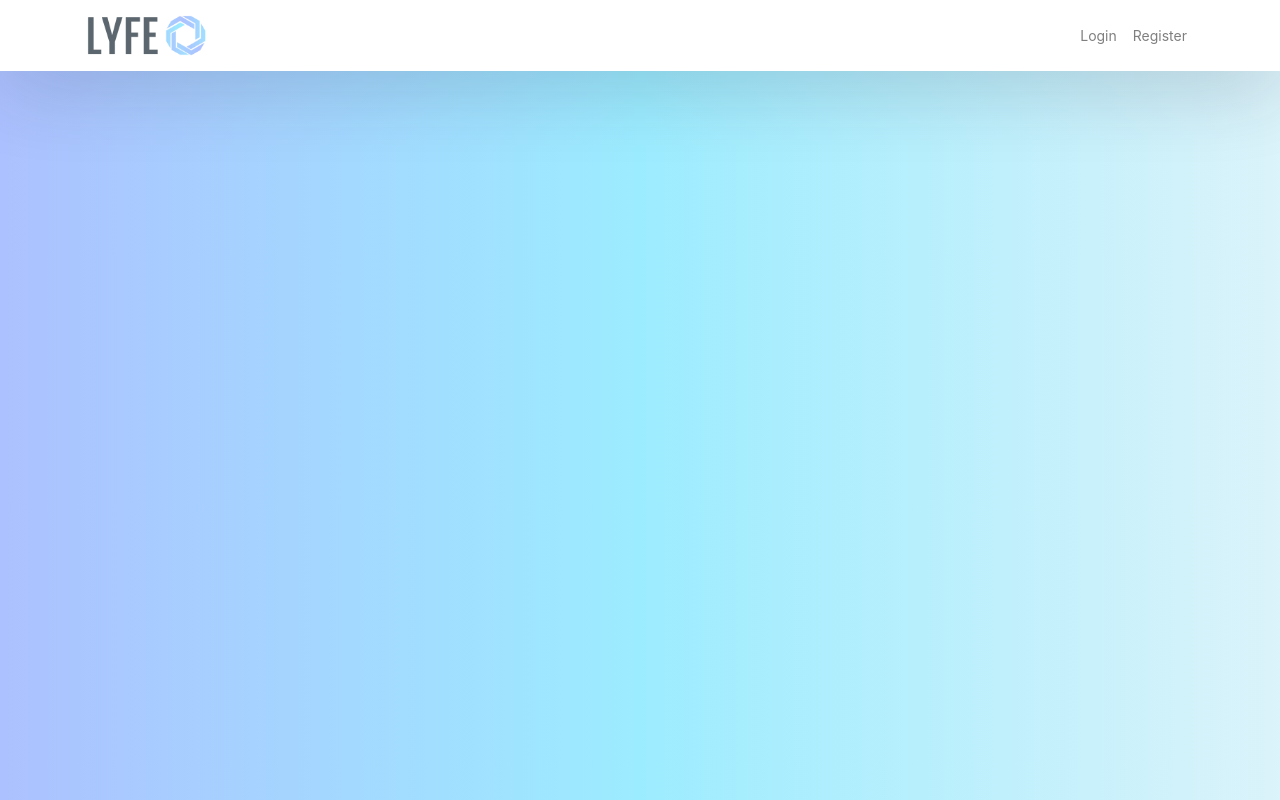
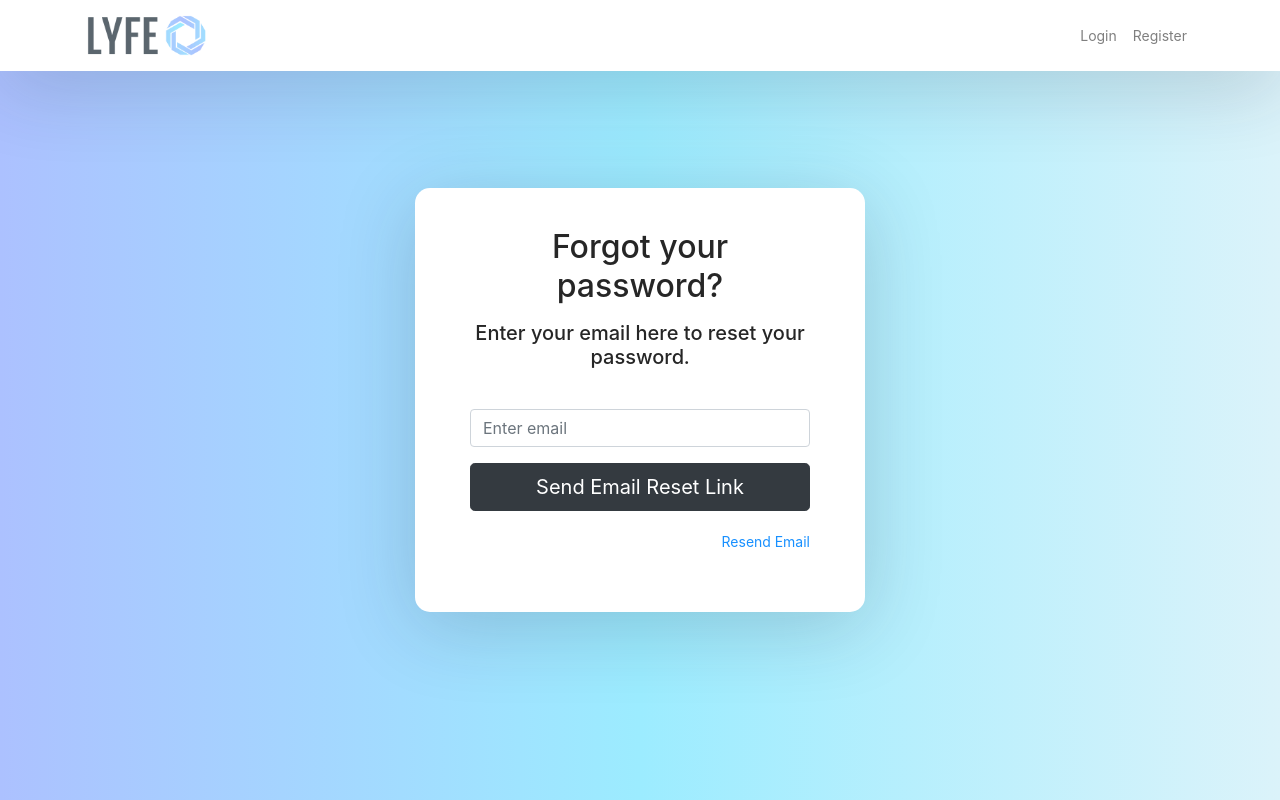
Before and after one commit to avwede/LYFE, a React (Create React App) app in the folder packages/client/: page /ForgetPassword in a window 1280 px wide. Built offline with nearby package versions, Linux system fonts and the light colour scheme.

Commit message:
testing forgot page

```diff
--- a/packages/client/src/App.js
+++ b/packages/client/src/App.js
@@ -17,6 +17,8 @@ import HomePage from "./pages/Home";
 import Header from "./components/Header";
 import Dashboard from "./pages/Dashboard";
 import EmailRedirect from "./pages/EmailRedirect";
+import ForgetPassword from "./pages/ForgetPassword";
+import ResetPassword from "./pages/ResetPassword";
 
 function App(){
   return (
@@ -38,6 +40,8 @@ function App(){
                   <Route exact path = "/Register" component={RegisterPage} />
                   <Route exact path = "/Error" component={ErrorPage} />
                   <Route exact path = "/EmailRedirect" component={EmailRedirect} />
+                  <Route exact path = "/ForgetPassword" component={ForgetPassword} />
+                  <Route exact path = "/ResetPassword" component={ResetPassword} />
                 </div>
 
             </Fragment>
--- /dev/null
+++ b/packages/client/src/pages/ForgetPassword.js
@@ -0,0 +1,78 @@
+import axios from 'axios';
+import React, { Component, useState } from "react";
+
+function ForgetPassword() {
+
+    const storage = require('../tokenStorage.js');
+    const bp = require('../components/bp.js');
+
+    var email;
+
+    const [message, setMessage] = useState('');
+
+    const sendReset = async event => {
+
+        event.preventDefault();
+
+        var obj = { email: email.value};
+        var js = JSON.stringify(obj);
+
+        try {
+            var config = {
+                method: 'post',
+                url: bp.buildPath('api/users/reset'), //'http://localhost:3001/api/users/login',
+                headers: {
+                    'Content-Type': 'application/json'
+                },
+                data: js
+
+            };
+
+            axios(config)
+                .then(function (response) {
+                    var res = response.data;
+
+                    if (res.error) {
+                        setMessage(res.error);
+                    }
+
+                })
+                .catch(function (error) {
+                    console.log(error.response.data.error);
+                    setMessage(error.response.data.error);
+
+                });
+
+
+        } catch (e) {
+            alert(e.toString());
+            return;
+
+        }
+    };
+
+    return (
+        <div className="inner">
+            <form>
+                <h2 style={{textAlign: 'center'}}>Forgot your password?</h2>
+                <h5 style={{textAlign: 'center', paddingBottom: '30px'}}>Enter your email here to reset your password.</h5>
+
+                <div className="form-group">
+                    <input type="email" id = 'email' className="form-control" placeholder="Enter email" ref={(c) => email = c} />
+                </div>
+
+                <button type="submit" className="btn btn-dark btn-lg btn-block" style={{marginBottom: '20px'}} onClick = {sendReset}> Send Email Reset Link </button>
+
+                <span id="loginResult" style={{color: 'red', fontWeight: 'bold'}}>{message}</span>
+
+                <p className="resend-email text-right">
+                   <a href="#">Resend Email</a>
+                </p>
+            </form>
+
+
+        </div>
+        );
+}
+
+export default ForgetPassword;
--- a/packages/client/src/pages/Login.js
+++ b/packages/client/src/pages/Login.js
@@ -78,7 +78,7 @@ function LoginPage() {
                 <span id="loginResult" style={{color: 'red', fontWeight: 'bold'}}>{message}</span>
 
                 <p className="forgot-password text-right">
-                    Forgot <a href="#">password?</a>
+                    <a href="/ForgetPassword">Forgot password?</a>
                 </p>
             </form>
 
--- /dev/null
+++ b/packages/client/src/pages/ResetPassword.js
@@ -0,0 +1,27 @@
+import React from "react";
+
+class ResetPassword extends React.Component {
+    render(){
+        return (
+            <div className="inner">
+                <form>
+                    <h3>Enter your new password</h3>
+
+                    <div className="form-group">
+                        <label>New Password</label>
+                        <input type="password" id = 'password' className="form-control" placeholder="Enter email" />
+                    </div>
+
+                    <button type="submit" className="btn btn-dark btn-lg btn-block" style={{marginBottom: '20px'}}>Reset Password</button>
+                    <span id="loginResult" style={{color: 'red', fontWeight: 'bold'}}></span>
+
+                </form>
+
+
+            </div>
+        );
+    }
+
+}
+
+export default ResetPassword;
```
